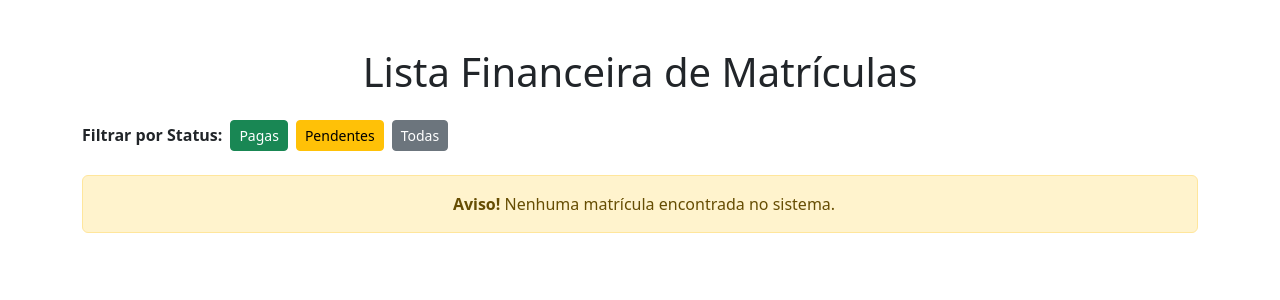
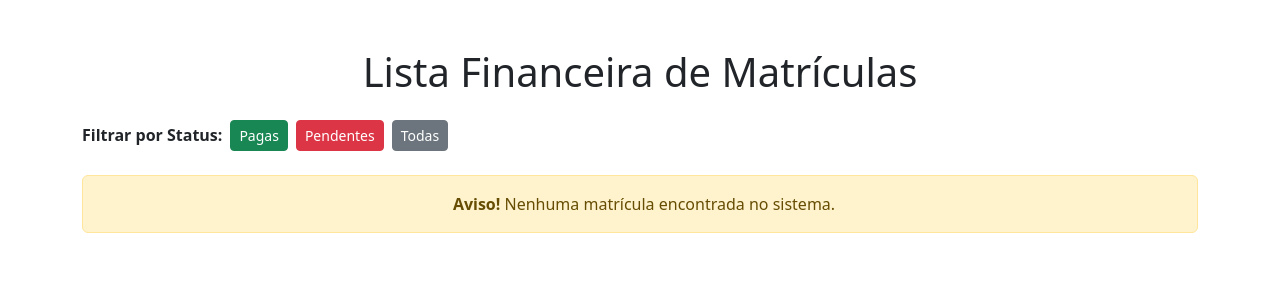
Before and after one commit to manoelcn/academia-dev-python, a Django app: page /finance/enrollments/ in a window 1280 px wide. Shown: the part 120-420 px from the top of the page. Run offline with Django 5.2, Linux system fonts and the light colour scheme; data that the repository does not hold is empty.

Commit message:
style: muda cor do botão de amarelo para vermelho

```diff
--- a/finance/templates/enrollments_by_status.html
+++ b/finance/templates/enrollments_by_status.html
@@ -12,7 +12,7 @@
     <a href="?status=pago" class="btn btn-sm btn-success me-2">
         Pagas
     </a>
-    <a href="?status=pendente" class="btn btn-sm btn-warning me-2">
+    <a href="?status=pendente" class="btn btn-sm btn-danger me-2">
         Pendentes
     </a>
     <a href="{% url 'finance-enrollments' %}" class="btn btn-sm btn-secondary">
@@ -43,7 +43,7 @@
                             {% if enrollment.status == 'pago' %}
                                 <span class="badge bg-success">Pago</span>
                             {% elif enrollment.status == 'pendente' %}
-                                <span class="badge bg-warning">Pendente</span>
+                                <span class="badge bg-danger">Pendente</span>
                             {% else %}
                                 <span class="badge bg-secondary">{{ enrollment.status|capfirst }}</span>
                             {% endif %}
```
